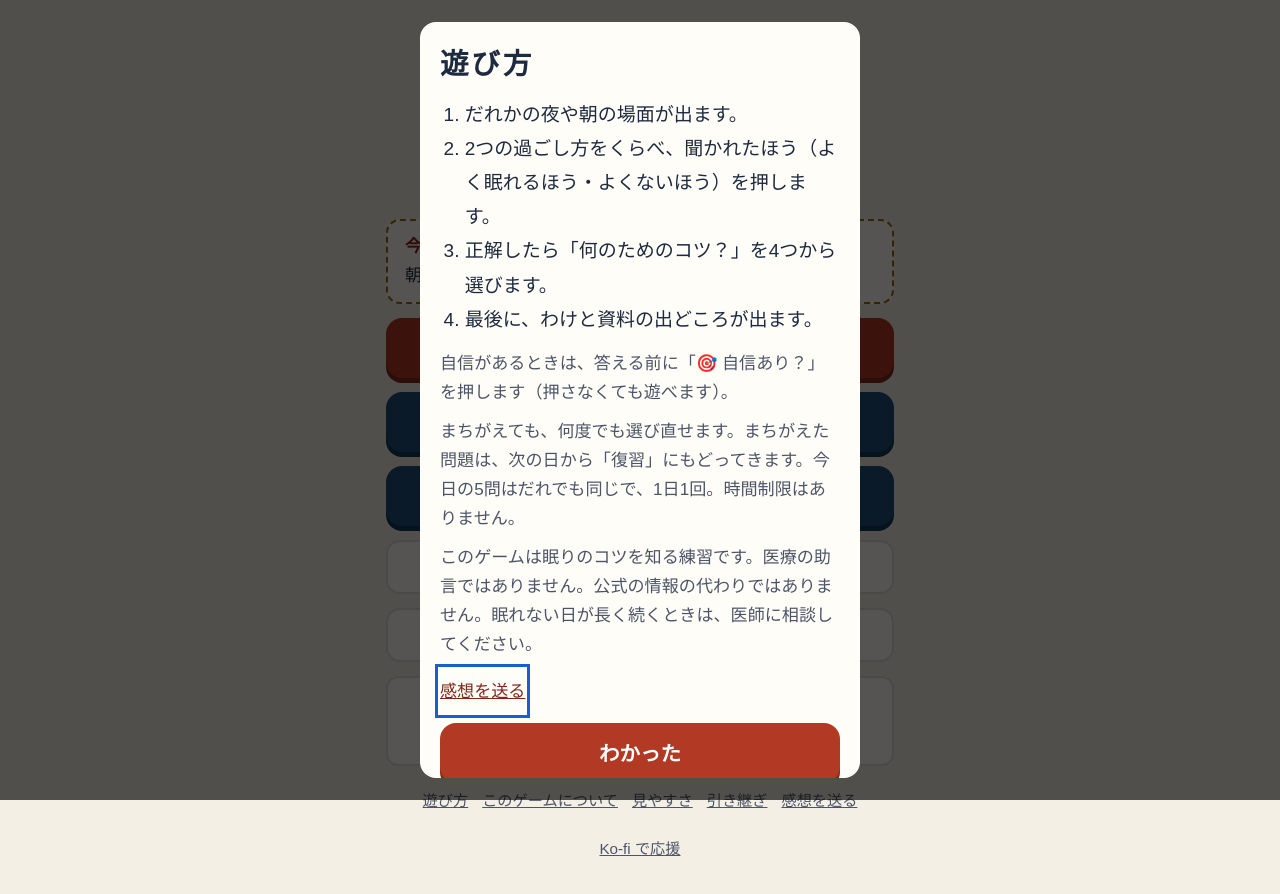
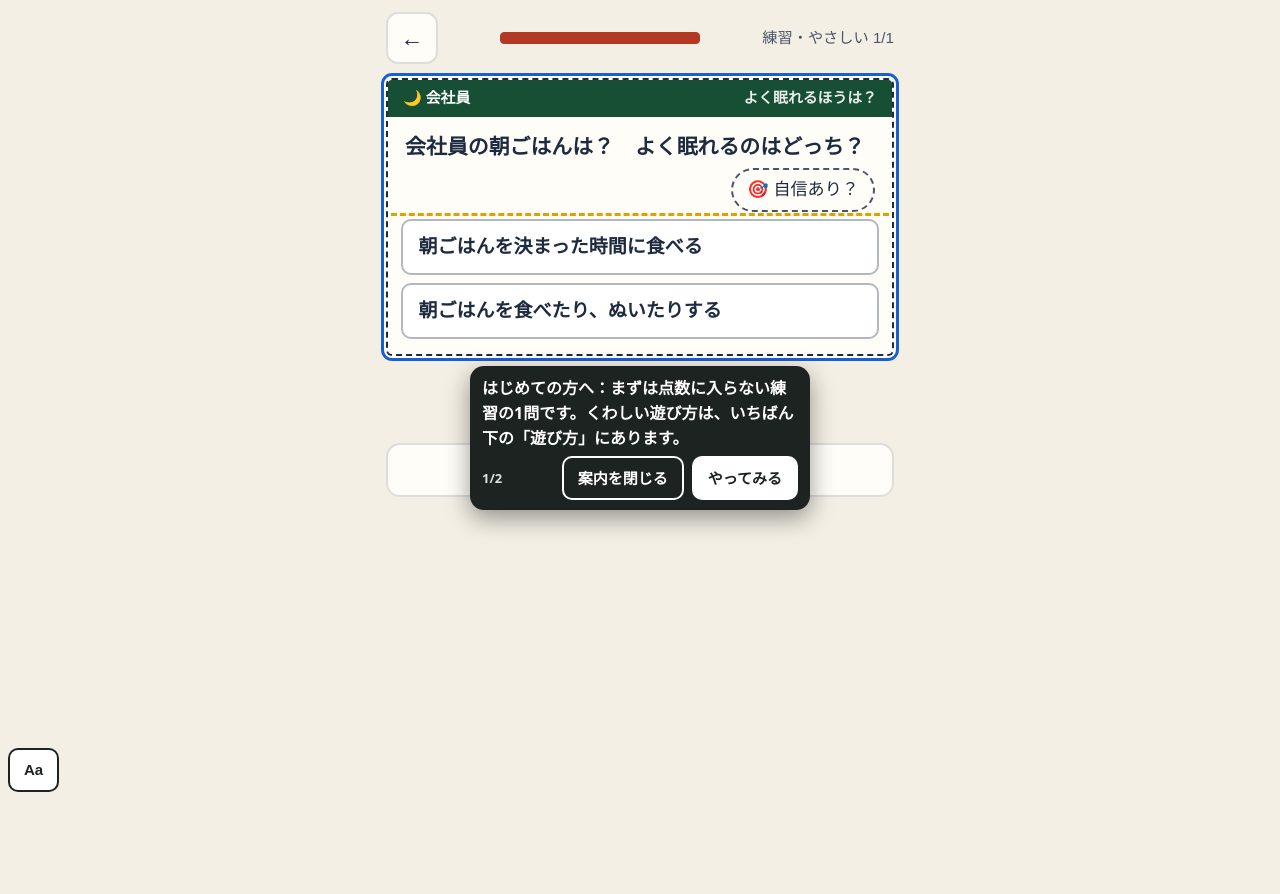
Before and after one commit to satou-aaaaa/nemuri-kotsu, a plain HTML site: page index.html in a window 1280 px wide. After the commit the page ends 800 px from the top, so only its background shows below. Drawn offline with Linux system fonts and the light colour scheme; a web font is replaced by a local one.

Commit message:
ひな形の共通部品を写す（shared-workflows 67f7985） (#11)
Co-authored-by: template-sync <41898283+github-actions[bot]@users.noreply.github.com>

```diff
--- a/index.html
+++ b/index.html
@@ -346,7 +346,8 @@ html.a11y-say body{padding-bottom:calc(64px + env(safe-area-inset-bottom,0px))!i
 //      （incidents/2026-11-21-hand-copied-helpers-drift.md）。
 //      あわせて、はじめて遊ぶ人への案内（吹き出し Core.coach）を足した。長い「遊び方」の窓の代わりに、練習の1問を遊びながら
 //      その場で一言ずつ教える（NN/g「Mobile Instructional Overlays」・Andersen ほか CHI 2012「The Impact of Tutorials on Games of Varying Complexity」）。
-//   3: 2026-11-22 吹き出しを出しているあいだ 0.4 秒ごとに場所を測り直す（古い場所に残って押す所を隠すことがあった）。ボタンの字を「案内を閉じる」に
+//   3: 2026-11-22 吹き出しを出しているあいだ 0.4 秒ごとに場所を測り直す（古い場所に残って押す所を隠すことがあった）。ボタンの字を「案内を閉じる」に。
+//      段の wait（その所が出るまで待つ）を足した。全ゲームの「はじめての練習」を sync-template の migrateFirstPlay が足すため
 //   2: 2026-11-22 感想フォームのゲーム名を、渡さなければ題（<title>）から入れる。sync-template が全ゲームを game-core に切り替える（migrateCore）ため
 // 決まり: 外へ通信しない。ゲームの関数の名前（toast・buzz など）は上書きしない（Core.toast などで呼ぶ）。
 (function () {
@@ -432,6 +433,7 @@ html.a11y-say body{padding-bottom:calc(64px + env(safe-area-inset-bottom,0px))!i
   //   sel   …… 吹き出しを付ける所。まだ画面に無いあいだは待つ（ゲームが画面を作り直しても付け直す）
   //   until …… その所が画面に出たら次へ進む（答えた・正解した など）。無ければ sel を押したら次へ
   //   button …… 押すと次へ進むボタンの字（読むだけの吹き出し）
+  //   wait  …… その所が画面に出るまで、この吹き出しは出さずに待つ（答えたあとにだけ「次へ」を指す など）
   //   pos   …… "below"（既定）か "above"。その側に場所が無ければ、ページを少し動かして場所を空ける（読む所を隠さないため）
   // 吹き出しは押す所を隠さない（上か下の空いたほうに出す）。「案内を閉じる」と Esc でいつでもやめられる。
   const coach = (() => {
@@ -466,7 +468,7 @@ html.a11y-say body{padding-bottom:calc(64px + env(safe-area-inset-bottom,0px))!i
       while (steps && i < steps.length && steps[i].until && find(steps[i].until)) i++;
       if (!steps) return;
       if (i >= steps.length) return stop(true);
-      const st = steps[i], el = find(st.sel);
+      const st = steps[i], el = st.wait && !find(st.wait) ? null : find(st.sel);
       if (!el) { box.hidden = true; mark(null); return; }
       box.hidden = false; mark(el);
       const fresh = shown !== i;
@@ -926,7 +928,7 @@ function home() {
   $("go-cal").onclick = () => cal();
   $("go-ach").onclick = achView;
   bindFooter();
-  if (!s.tut) openHow();
+  if (!s.tut) firstPlay();
 }
 function practiceMenu() {
   app.innerHTML = `<header><button class="icon" id="back" aria-label="もどる">←</button><h1>練習<small>今日の記録には入りません（コツ帳には載ります）</small></h1></header>
@@ -937,6 +939,27 @@ function practiceMenu() {
   document.querySelectorAll(".lv button").forEach((b) => (b.onclick = () => startRun("p", +b.dataset.t)));
   bindFooter(); toTop();
 }
+// first-play:begin（shared-workflows の scripts/sync-template.mjs が足した。直すときはひな形を直す）
+// はじめての人：長い「遊び方」の窓を出さず、点数に入らない練習の1問を遊びながら、吹き出しで一言ずつ教える（game-core の Core.coach）。
+// 「見た」は始めたその場で残す（途中でやめても、次からはふつうに始まる。くわしい遊び方はいつでもいちばん下の「遊び方」から）
+const FIRST_STEPS = [
+  { sel: "#choices", button: "やってみる", text: "はじめての方へ：まずは点数に入らない練習の1問です。くわしい遊び方は、いちばん下の「遊び方」にあります。" },
+  { sel: "#next", wait: ".verdict", text: "できました。わけを読んだら、ここを押して進みます。" },
+];
+function firstPlay() {
+  save((s) => { s.tut = true; });
+  // 練習の入り口を開いて、いちばん上（いちばんやさしい）を押す。無ければ前の形（遊び方の窓）にもどす
+  practiceMenu();
+  const b = document.querySelector(".lv button");
+  if (!window.Core || !Core.coach || !b) { home(); return openHow(); }
+  b.click();
+  // 練習は1問だけにする（数を減らしてから描き直す）
+  save((s) => { const r = s.runs && s.runs.p; if (r && Array.isArray(r.list)) r.list = r.list.slice(0, 1); });
+  play();
+  // 案内を閉じた（Esc も）ら、1問の練習の途中経過を残さずにホームへ（ふだんの練習の「続きから」を出さない）
+  Core.coach.start(FIRST_STEPS, { home, onEnd: (done) => { if (done === false) { save((s) => { const r = s.runs && s.runs.p; if (r && !(r.res || []).length) delete s.runs.p; }); home(); } } });
+}
+// first-play:end
 function startRun(mode, opt) {
   const k = todayKey(); let ng = false;
   save((s) => {
```
Also changed, not shown: qa/run.mjs (+6 -5 lines).
